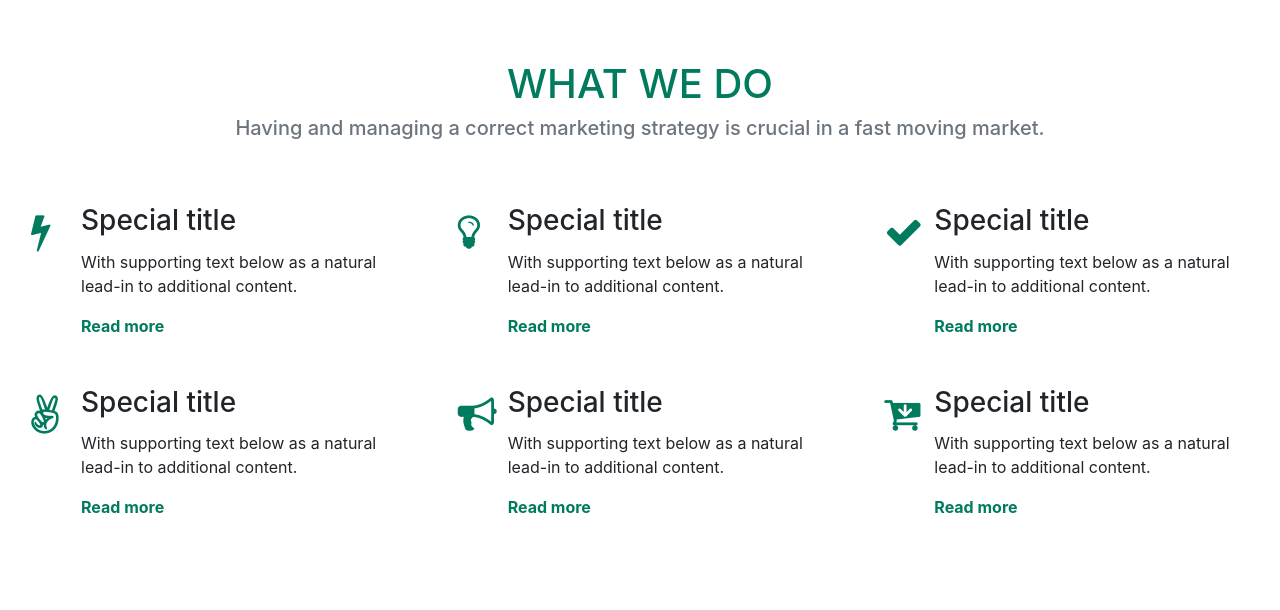
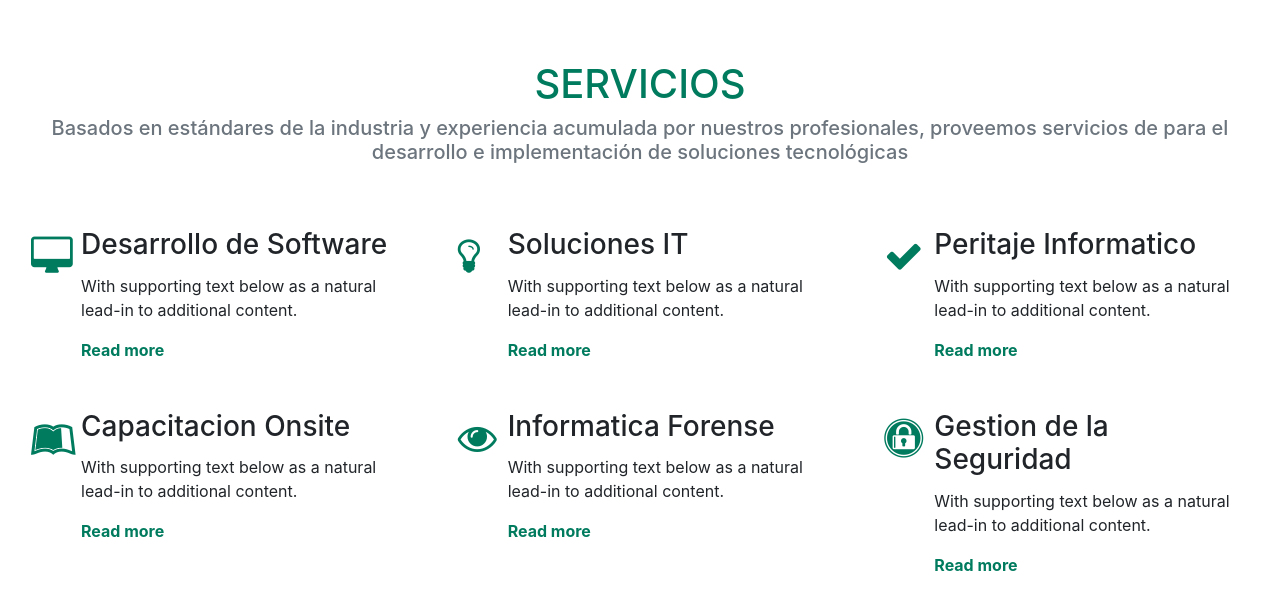
Before and after one commit to andresbebe/Django_UNL, a Django app: page /servicios/ in a window 1280 px wide. Shown: the part 56-666 px from the top of the page. Run offline with Django 3.2, Linux system fonts and the light colour scheme; some libraries are stand-ins or nearby versions.

Commit message:
Servicios

```diff
--- a/proyecto/web_page_app/static/css/servicios.css
+++ b/proyecto/web_page_app/static/css/servicios.css
@@ -55,7 +55,7 @@ section .section-title{
     transition:transform .2s ease-in-out;
 }
 #what-we-do .card .block-1:before{
-    content: "\f0e7";
+    content: "\f108";
 }
 #what-we-do .card .block-2:before{
     content: "\f0eb";
@@ -64,13 +64,13 @@ section .section-title{
     content: "\f00c";
 }
 #what-we-do .card .block-4:before{
-    content: "\f209";
+    content: "\f212";
 }
 #what-we-do .card .block-5:before{
-    content: "\f0a1";
+    content: "\f06e";
 }
 #what-we-do .card .block-6:before{
-    content: "\f218";
+    content: "\f23e";
 }
 #what-we-do .card:hover .card-block:before{
 	-webkit-transform: rotate(360deg);
--- a/proyecto/web_page_app/templates/servicios.html
+++ b/proyecto/web_page_app/templates/servicios.html
@@ -14,13 +14,13 @@
 <!-- Services section -->
 	<section id="what-we-do">
 		<div class="container-fluid">
-			<h2 class="section-title mb-2 h1">What we do</h2>
-			<p class="text-center text-muted h5">Having and managing a correct marketing strategy is crucial in a fast moving market.</p>
+			<h2 class="section-title mb-2 h1">Servicios</h2>
+			<p class="text-center text-muted h5"> Basados en estándares de la industria y experiencia acumulada por nuestros profesionales, proveemos servicios de para el desarrollo e implementación de soluciones tecnológicas</p>
 			<div class="row mt-5">
 				<div class="col-xs-12 col-sm-6 col-md-4 col-lg-4 col-xl-4">
 					<div class="card">
 						<div class="card-block block-1">
-							<h3 class="card-title">Special title</h3>
+							<h3 class="card-title">Desarrollo de Software</h3>
 							<p class="card-text">With supporting text below as a natural lead-in to additional content.</p>
 							<a href="javascript:void();" title="Read more" class="read-more" >Read more<i class="fa fa-angle-double-right ml-2"></i></a>
 						</div>
@@ -29,7 +29,7 @@
 				<div class="col-xs-12 col-sm-6 col-md-4 col-lg-4 col-xl-4">
 					<div class="card">
 						<div class="card-block block-2">
-							<h3 class="card-title">Special title</h3>
+							<h3 class="card-title">Soluciones IT</h3>
 							<p class="card-text">With supporting text below as a natural lead-in to additional content.</p>
 							<a href="javascript:void();" title="Read more" class="read-more" >Read more<i class="fa fa-angle-double-right ml-2"></i></a>
 						</div>
@@ -38,7 +38,7 @@
 				<div class="col-xs-12 col-sm-6 col-md-4 col-lg-4 col-xl-4">
 					<div class="card">
 						<div class="card-block block-3">
-							<h3 class="card-title">Special title</h3>
+							<h3 class="card-title">Peritaje Informatico</h3>
 							<p class="card-text">With supporting text below as a natural lead-in to additional content.</p>
 							<a href="javascript:void();" title="Read more" class="read-more" >Read more<i class="fa fa-angle-double-right ml-2"></i></a>
 						</div>
@@ -49,7 +49,7 @@
 				<div class="col-xs-12 col-sm-6 col-md-4 col-lg-4 col-xl-4">
 					<div class="card">
 						<div class="card-block block-4">
-							<h3 class="card-title">Special title</h3>
+							<h3 class="card-title">Capacitacion Onsite</h3>
 							<p class="card-text">With supporting text below as a natural lead-in to additional content.</p>
 							<a href="javascript:void();" title="Read more" class="read-more" >Read more<i class="fa fa-angle-double-right ml-2"></i></a>
 						</div>
@@ -58,7 +58,7 @@
 				<div class="col-xs-12 col-sm-6 col-md-4 col-lg-4 col-xl-4">
 					<div class="card">
 						<div class="card-block block-5">
-							<h3 class="card-title">Special title</h3>
+							<h3 class="card-title">Informatica Forense</h3>
 							<p class="card-text">With supporting text below as a natural lead-in to additional content.</p>
 							<a href="javascript:void();" title="Read more" class="read-more" >Read more<i class="fa fa-angle-double-right ml-2"></i></a>
 						</div>
@@ -67,7 +67,7 @@
 				<div class="col-xs-12 col-sm-6 col-md-4 col-lg-4 col-xl-4">
 					<div class="card">
 						<div class="card-block block-6">
-							<h3 class="card-title">Special title</h3>
+							<h3 class="card-title">Gestion de la Seguridad</h3>
 							<p class="card-text">With supporting text below as a natural lead-in to additional content.</p>
 							<a href="javascript:void();" title="Read more" class="read-more" >Read more<i class="fa fa-angle-double-right ml-2"></i></a>
 						</div>
```
